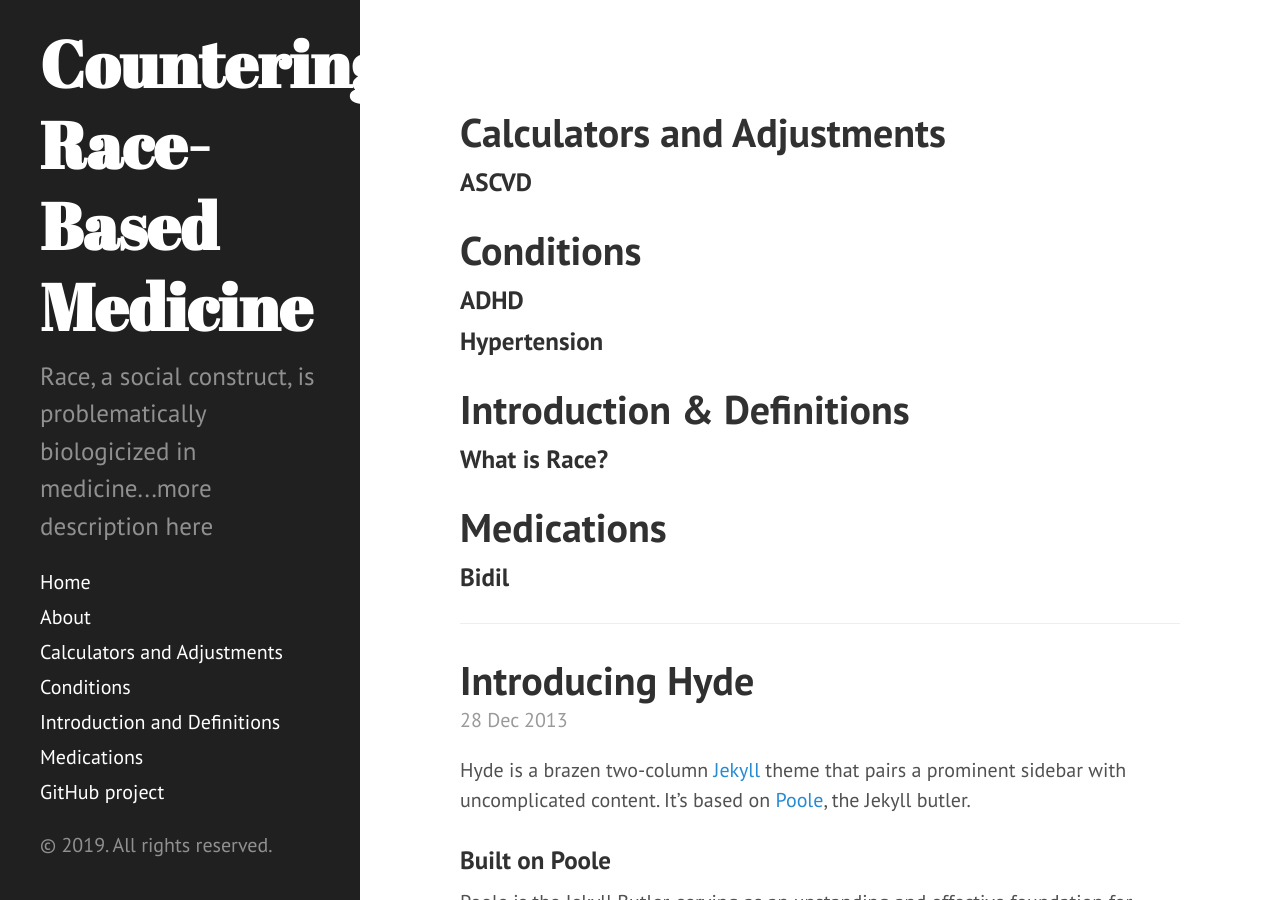
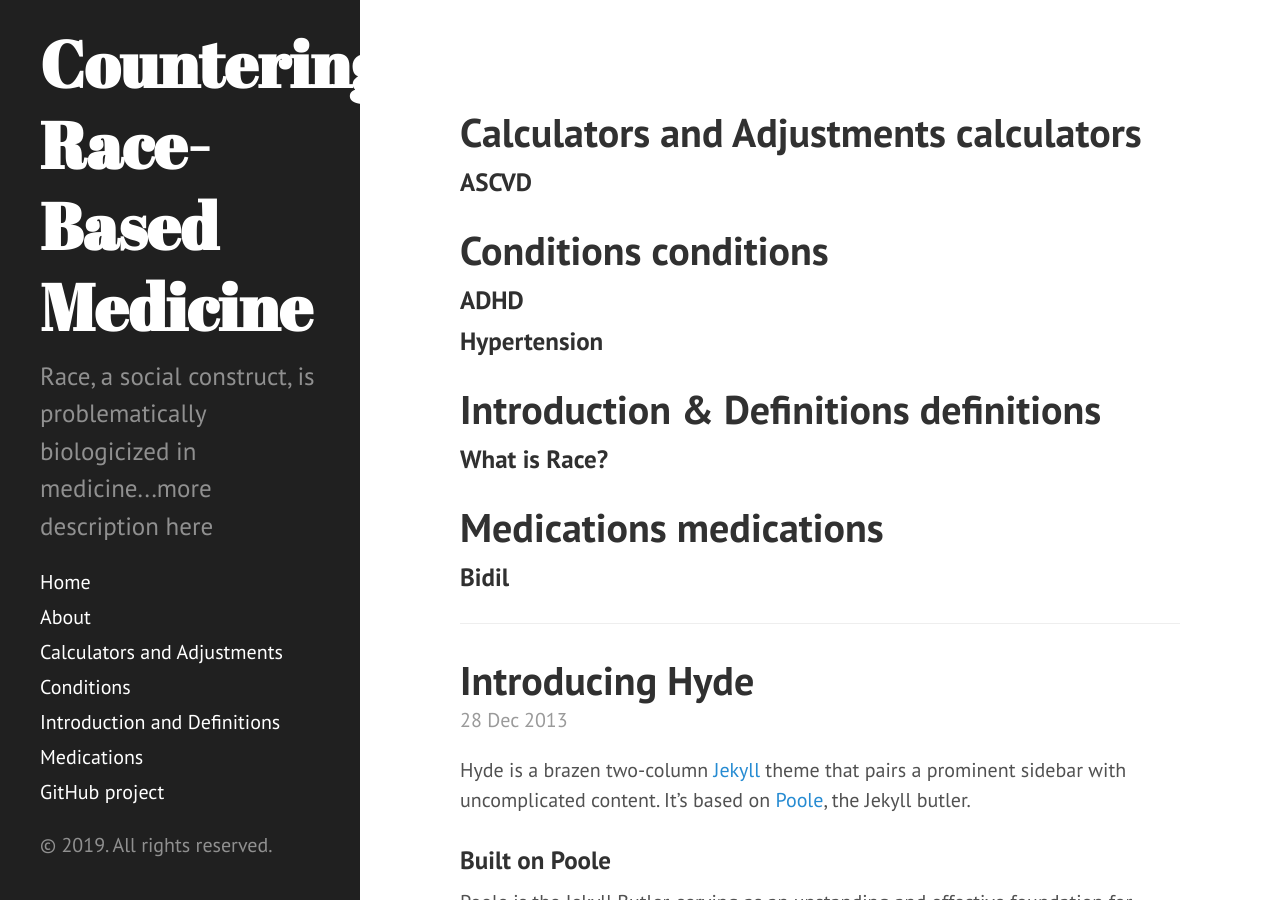
Before and after one commit to ayzhang93/Countering-Race-Based-Medicine, a Jekyll site: the page built from index.html, in a window 1280 px wide and 900 px high. Built offline with Jekyll 4.4.1, drawn with Linux system fonts in a browser that asks for light colours; the list of posts is cut into pages by our own code.

Commit message:
debugging

```diff
--- a/index.html
+++ b/index.html
@@ -6,7 +6,7 @@ title: Home
 
 {% for coll in site.collections %}
   {% if coll.info %}
-  <h1> {{coll.name}}  {{col.label}}</h1>
+  <h1> {{coll.name}}  {{coll.label}}</h1>
   <div class="posts">
     <!-- <ul> -->
     {% for item in coll.docs %}
```
